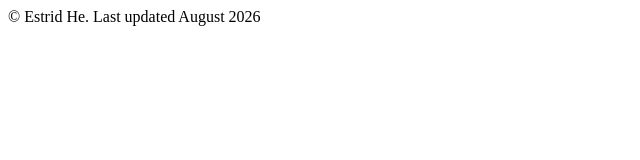
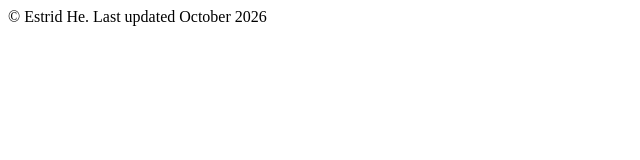
Before and after one commit to estrid-he/estrid-he.github.io, a plain HTML site: page footer.html in a window 1280 px wide. Shown: the full height of the page, 0-640 px from the left. Drawn offline with Linux system fonts and the light colour scheme.

Commit message:
Update site footer timestamp

```diff
--- a/footer.html
+++ b/footer.html
@@ -8,7 +8,7 @@
 <body>
 <footer class="site-footer">
   <div class="container footer-row">
-      <div>© <span data-current-year></span> Estrid He. Last updated August 2026</div>
+      <div>© <span data-current-year></span> Estrid He. Last updated October 2026</div>
 <!--      <div class="footer-links">-->
 <!--        <a href="https://scholar.google.com/citations?user=Lwso-psAAAAJ&hl=en">Google Scholar</a>-->
 <!--        <a href="https://orcid.org/my-orcid?orcid=0000-0002-8994-9532">ORCID</a>-->
```
